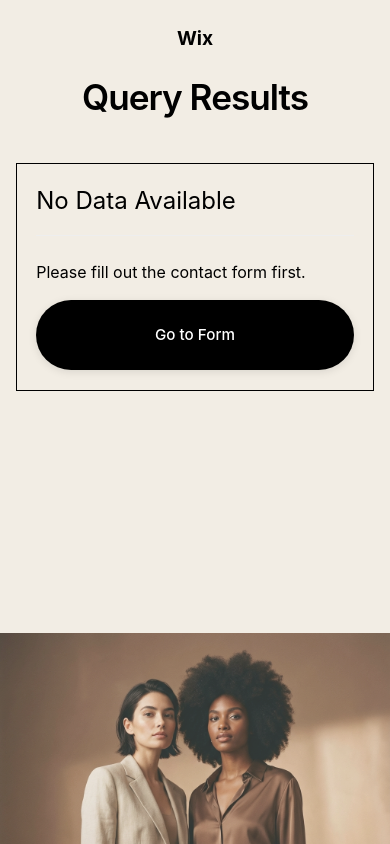
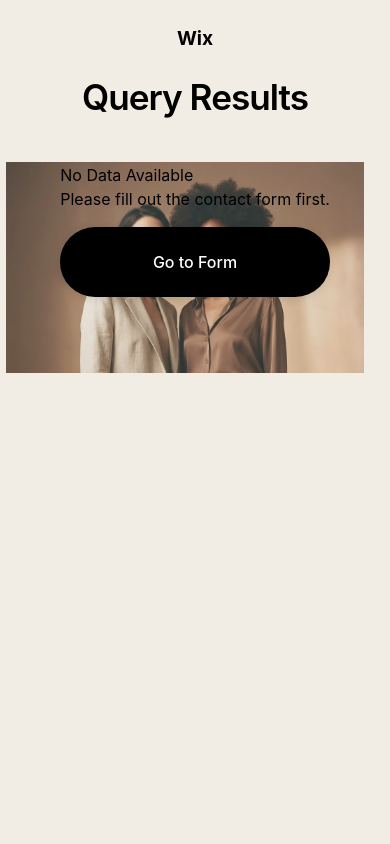
Before and after one commit to Syedharis-2004/Angular-Form, an Angular app: page /query in a window 390 px wide. Built offline with nearby package versions, Linux system fonts and the light colour scheme.

Commit message:
changes done

```diff
--- a/src/app/contact-form/contact-form.css
+++ b/src/app/contact-form/contact-form.css
@@ -10,7 +10,7 @@
 .contact-container {
   max-width: 1400px;
   margin: 0 auto;
-  padding: 4rem 2rem 0;
+  /*padding: 4rem 2rem 0;*/
   display: flex;
   flex-direction: column;
   min-height: 100vh;
@@ -54,7 +54,7 @@ h1 {
   border: 2px solid #050304;
   padding: 4rem;
   width: 100%;
-  max-width: 650px;
+  max-width: 800px;
   /* Removed fixed height to allow content to grow */
   box-shadow: none;
   position: relative;
@@ -90,6 +90,18 @@ h1 {
   font-size: 1.1rem;
   color: #000;
   font-family: inherit;
+}
+
+.input-group input.ng-invalid.ng-touched,
+.input-group textarea.ng-invalid.ng-touched {
+  border-bottom-color: #d93025;
+}
+
+.error-message {
+  color: #d93025;
+  font-size: 0.85rem;
+  margin-top: 0.5rem;
+  display: block;
 }
 
 .actions {
@@ -190,11 +202,10 @@ h1 {
 }
 
 .background-image {
-  position: fixed;
-  bottom: 0;
-  left: 0;
-  width: 50%;
-  height: 45vh;
+  margin-top: -16vh;
+  margin-left: -10px;
+  width:60%;
+  height: 50vh;
   background: url('/contact_background_women.png') no-repeat;
   background-size: cover;
   background-position: top center;
--- a/src/app/contact-form/contact-form.html
+++ b/src/app/contact-form/contact-form.html
@@ -7,7 +7,7 @@
   <main class="form-section">
     <div class="form-card">
       <div class="form-content">
-        <form (ngSubmit)="onSubmit()">
+        <form (ngSubmit)="onSubmit(contactForm)" #contactForm="ngForm">
           <div class="input-group">
             <label for="fullName">Full Name</label>
             <input
@@ -16,12 +16,30 @@
               name="fullName"
               [(ngModel)]="formData.fullName"
               required
+              pattern="[a-zA-Z\s]*"
+              #fullNameRef="ngModel"
             />
+            <div *ngIf="fullNameRef.invalid && (fullNameRef.dirty || fullNameRef.touched)" class="error-message">
+              <span *ngIf="fullNameRef.errors?.['required']">Full Name is required.</span>
+              <span *ngIf="fullNameRef.errors?.['pattern']">Only letters and spaces are allowed.</span>
+            </div>
           </div>
 
           <div class="input-group">
             <label for="email">E-mail</label>
-            <input type="email" id="email" name="email" [(ngModel)]="formData.email" required />
+            <input
+              type="email"
+              id="email"
+              name="email"
+              [(ngModel)]="formData.email"
+              required
+              email
+              #emailRef="ngModel"
+            />
+            <div *ngIf="emailRef.invalid && (emailRef.dirty || emailRef.touched)" class="error-message">
+              <span *ngIf="emailRef.errors?.['required']">Email is required.</span>
+              <span *ngIf="emailRef.errors?.['email']">Please enter a valid email address.</span>
+            </div>
           </div>
 
           <div class="input-group">
@@ -32,7 +50,13 @@
               [(ngModel)]="formData.message"
               rows="1"
               required
+              minlength="10"
+              #messageRef="ngModel"
             ></textarea>
+            <div *ngIf="messageRef.invalid && (messageRef.dirty || messageRef.touched)" class="error-message">
+              <span *ngIf="messageRef.errors?.['required']">Message is required.</span>
+              <span *ngIf="messageRef.errors?.['minlength']">Message must be at least 10 characters long.</span>
+            </div>
           </div>
 
           <div class="actions">
--- a/src/app/contact-form/contact-form.ts
+++ b/src/app/contact-form/contact-form.ts
@@ -20,20 +20,26 @@ export class ContactFormComponent {
 
   constructor(private router: Router, private formDataService: FormDataService) {}
 
-  onSubmit() {
-    if (this.formData.fullName && this.formData.email && this.formData.message) {
+  onSubmit(form: any) {
+    console.log('onSubmit called', form);
+    if (form.valid) {
       this.formDataService.addQuery({ ...this.formData });
       console.log('Form Saved!', this.formData);
       alert('Thank you! Your query has been submitted.');
 
       // Reset form
+      form.resetForm();
       this.formData = {
         fullName: '',
         email: '',
         message: '',
       };
     } else {
-      alert('Please fill out all fields.');
+      // Mark all controls as touched to trigger error messages
+      Object.keys(form.controls).forEach(key => {
+        form.controls[key].markAsTouched();
+      });
+      alert('Please correct the errors in the form.');
     }
   }
 
--- a/src/app/form-data.service.ts
+++ b/src/app/form-data.service.ts
@@ -6,23 +6,16 @@ import { isPlatformBrowser } from '@angular/common';
 })
 export class FormDataService {
   private queries: any[] = [];
-  private isBrowser: boolean;
+  // private isBrowser: boolean; // Not needed if we don't use localStorage
 
   constructor(@Inject(PLATFORM_ID) platformId: Object) {
-    this.isBrowser = isPlatformBrowser(platformId);
-    if (this.isBrowser) {
-      const saved = localStorage.getItem('formQueries');
-      if (saved) {
-        this.queries = JSON.parse(saved);
-      }
-    }
+    // this.isBrowser = isPlatformBrowser(platformId);
+    // localStorage logic removed
   }
 
   addQuery(data: any) {
     this.queries.push(data);
-    if (this.isBrowser) {
-      localStorage.setItem('formQueries', JSON.stringify(this.queries));
-    }
+    // localStorage logic removed
   }
 
   getData() {
@@ -31,8 +24,5 @@ export class FormDataService {
 
   clearData() {
     this.queries = [];
-    if (this.isBrowser) {
-      localStorage.removeItem('formQueries');
-    }
   }
 }
--- a/src/app/query-result/query-result.css
+++ b/src/app/query-result/query-result.css
@@ -51,67 +51,60 @@ h1 {
   align-items: flex-end;
 }
 
+
+/* Remove or comment out old card styles if no longer needed,
+   or just overwrite/ignore them. Since we are replacing the HTML structure,
+   we can just add the new table styles. I will replace the card styles
+   to keep the file clean. */
+
 .results-container {
     width: 100%;
-    max-width: 650px !important; /* Override inline styles */
+    max-width: 1000px !important; /* Allow wider for table */
 }
 
-/* Override inline styling from template via class if possible, but template has inline styles.
-   I will clean up template next. */
-
-.result-card {
+/* Table Styles */
+.table-container {
+  width: 100%;
+  overflow-x: auto; /* For responsiveness */
+  margin-bottom: 2rem;
   background: transparent;
-  border: 1.5px solid #000;
-  padding: 3rem 4rem;
-  width: 100%;
-  max-width: 650px;
-  padding-right: 0%;
-  box-sizing: border-box;
-  box-shadow: none;
-  margin-bottom: 2rem;
-  position: relative;
-  z-index: 2;
 }
 
-.result-card h2 {
-  font-size: 2rem;
-  font-weight: 400; /* Regular weight like form headers */
-  margin: 0 0 2rem 0;
-  text-align: left; /* Align like form labels */
-  border-bottom: 1.5px solid #eee;
-  padding-bottom: 1rem;
+.query-table {
+  width: 100%;
+  border-collapse: collapse;
+  font-family: inherit;
+  font-size: 1rem;
 }
 
-.info-grid {
-  display: flex;
-  flex-direction: column;
-  gap: 2rem;
-  margin-bottom: 2rem;
+.query-table th,
+.query-table td {
+  text-align: left;
+  padding: 1rem;
+  border-bottom: 1.5px solid #000;
+  vertical-align: top;
+  backdrop-filter: blur(5px);
+  -webkit-backdrop-filter: blur(5px);
+  background-color: rgba(242, 237, 228, 0.3); /* Semi-transparent beige */
 }
 
-.info-row {
-  display: flex;
-  flex-direction: column;
-  gap: 0.5rem;
-  padding-bottom: 0.5rem;
+.query-table th {
+  font-weight: 600;
+  text-transform: uppercase;
+  letter-spacing: 0.05em;
+  font-size: 0.9rem;
+  padding-bottom: 1.5rem;
 }
 
-.label {
-  font-size: 1rem;
-  color: #000;
-  font-weight: 400;
-  display: block;
+.query-table tr:last-child td {
+  border-bottom: none;
 }
 
-.value {
-  font-size: 1.1rem;
-  color: #000;
-  font-weight: 500;
-  border-bottom: 1.5px solid #000; /* mimic input lines */
-  padding-bottom: 0.5rem;
-  display: block;
-  width: 100%;
+/* Zebra striping or hover (optional, keeping minimal as per request) */
+.query-table tbody tr:hover {
+  background-color: rgba(0, 0, 0, 0.02);
 }
+
 
 .back-btn {
   background: #000;
@@ -146,11 +139,20 @@ h1 {
 }
 
 .background-image {
-  position: fixed;
+  /*position: fixed;
   bottom: 0;
   left: 0;
   width: 50%;
   height: 45vh;
+  background: url('/contact_background_women.png') no-repeat;
+  background-size: cover;
+  background-position: top center;
+  z-index: 1;
+  pointer-events: none;*/
+  margin-top: -16vh;
+  margin-left: -10px;
+  width:60%;
+  height: 50vh;
   background: url('/contact_background_women.png') no-repeat;
   background-size: cover;
   background-position: top center;
@@ -172,11 +174,6 @@ h1 {
     padding-right: 0;
     justify-content: center;
     align-items: center;
-  }
-
-  .result-card {
-    max-width: 800px;
-    padding: 3rem;
   }
 
   .background-image {
@@ -206,21 +203,7 @@ h1 {
 
   .result-section {
     width: 100%;
-  }
-
-  .result-card {
-    padding: 1.5rem;
-    margin-bottom: 1.5rem;
-    border-width: 1.5px;
-  }
-
-  .result-card h2 {
-    font-size: 1.5rem;
-    margin-bottom: 1.5rem;
-  }
-
-  .info-grid {
-    gap: 1.5rem;
+    align-items: center;
   }
 
   .back-btn {
@@ -235,21 +218,11 @@ h1 {
     opacity: 0.8;
   }
 
-  /* Responsive Font Adjustments */
-  .label {
+  /* Responsive Table Font Adjustments */
+  .query-table th,
+  .query-table td {
+    padding: 0.75rem;
     font-size: 0.9rem;
-  }
-
-  .value {
-    font-size: 1rem;
-  }
-
-  .result-card h2 {
-    font-size: 1.5rem;
-  }
-
-  .back-btn {
-    font-size: 0.95rem;
   }
 }
 
@@ -258,12 +231,10 @@ h1 {
     font-size: 2.2rem;
   }
 
-  .result-card {
-    padding: 1.2rem;
-    border-width: 1px;
-  }
-
   .background-image {
     height: 25vh;
   }
+
+  /* Force stack table for very small screens if needed,
+     or just keep scroll (current approach) */
 }
--- a/src/app/query-result/query-result.html
+++ b/src/app/query-result/query-result.html
@@ -8,25 +8,25 @@
     <div class="results-container" *ngIf="queries.length > 0; else noData">
       <h2 style="text-align: right; margin-bottom: 2rem; font-size: 1.5rem; font-weight: 400;">Submitted Information: {{queries.length}}</h2>
 
-      <div class="result-card" *ngFor="let query of queries; let i = index">
-        <h2>Entry #{{ i + 1 }}</h2>
-
-        <div class="info-grid">
-          <div class="info-row">
-            <span class="label">Full Name</span>
-            <span class="value">{{ query.fullName }}</span>
-          </div>
-
-          <div class="info-row">
-            <span class="label">Email</span>
-            <span class="value">{{ query.email }}</span>
-          </div>
-
-          <div class="info-row">
-            <span class="label">Message</span>
-            <span class="value">{{ query.message }}</span>
-          </div>
-        </div>
+      <div class="table-container">
+        <table class="query-table">
+          <thead>
+            <tr>
+              <th>#</th>
+              <th>Full Name</th>
+              <th>Email</th>
+              <th>Message</th>
+            </tr>
+          </thead>
+          <tbody>
+            <tr *ngFor="let query of queries; let i = index">
+              <td>{{ i + 1 }}</td>
+              <td>{{ query.fullName }}</td>
+              <td>{{ query.email }}</td>
+              <td>{{ query.message }}</td>
+            </tr>
+          </tbody>
+        </table>
       </div>
 
       <div style="text-align: right;">
```
